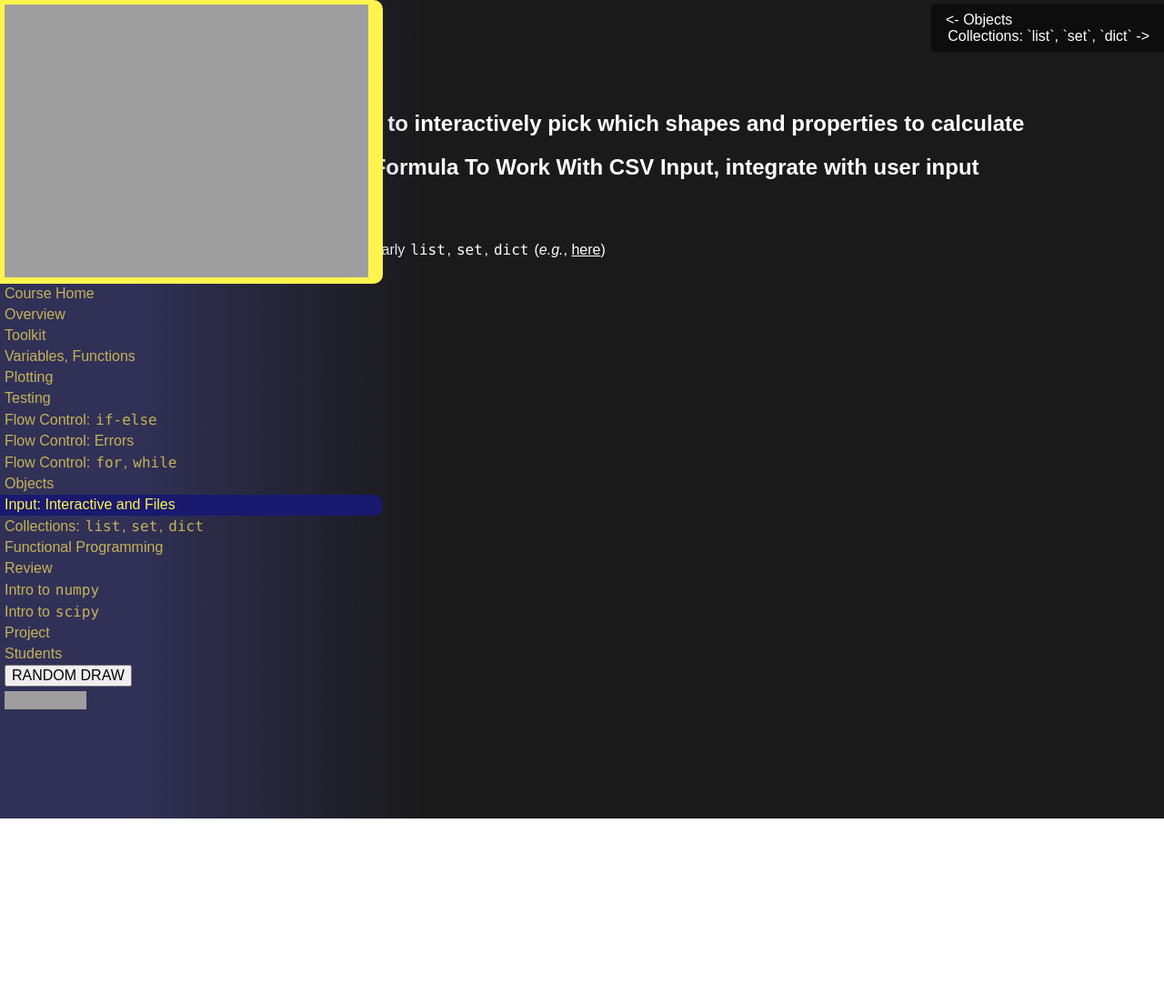
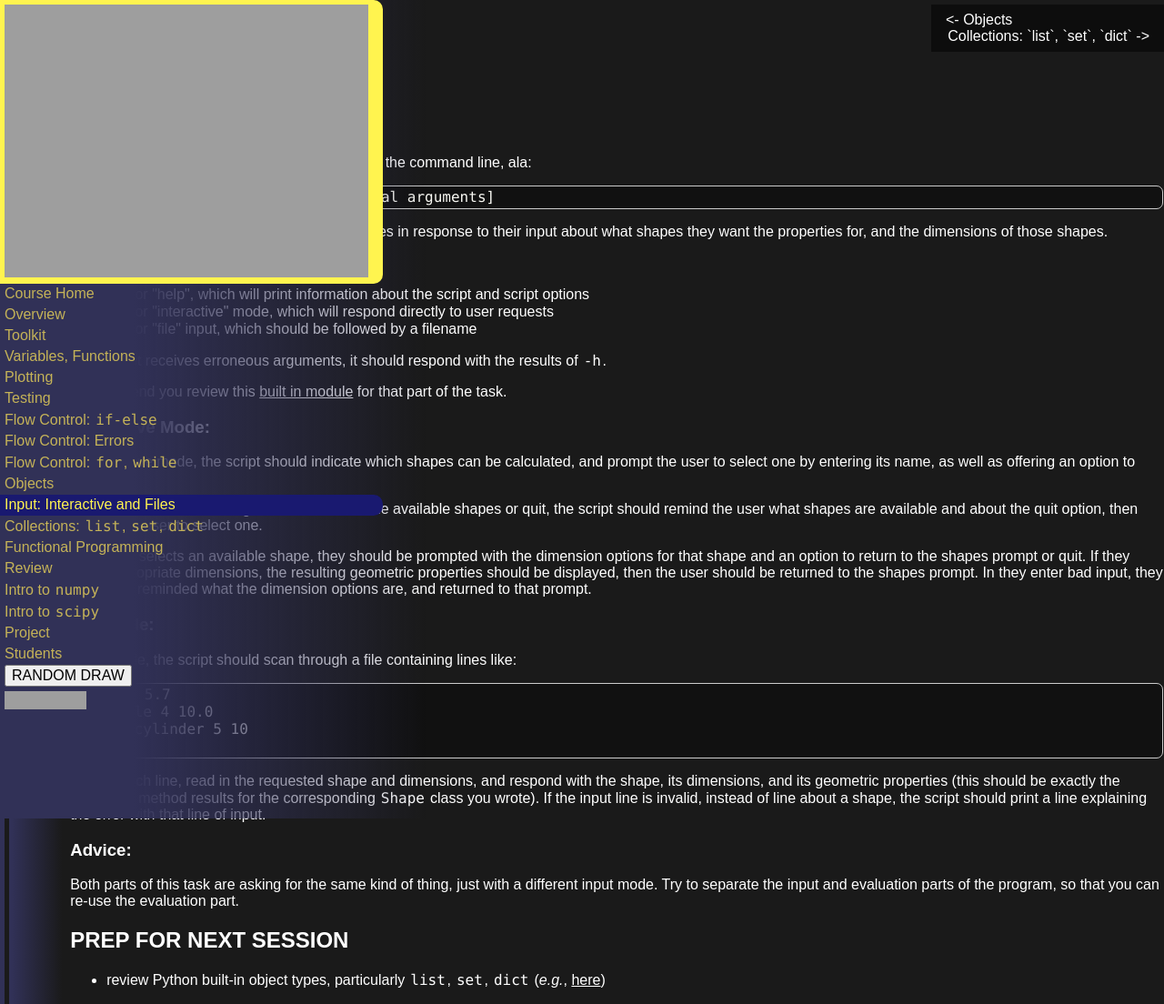
Before and after one commit to AIMS-Ghana/python-course, a Jekyll site: the page built from _days/09_input.md, in a window 1280 px wide. Shown: the whole page at 91% size. Built offline with Jekyll 4.4.1, drawn with Linux system fonts in a browser that asks for light colours; before the commit the page ends 900 px from its top, so only the background shows below that; grey boxes are pictures that could not be loaded.

Commit message:
details of input assignment.

```diff
--- a/_days/09_input.md
+++ b/_days/09_input.md
@@ -7,6 +7,67 @@ prep: lists
 
 ## File Input
 
-## Task: Develop a way for users to interactively pick which shapes and properties to calculate
+## Task: Input!
 
-## Task: Adjust Your Geometric Formula To Work With CSV Input, integrate with user input
+Write a Python script that is intended to run from the command line, ala:
+
+~~~
+$ python3 yourscript.py [...optional arguments]
+~~~
+
+This script will provide a user geometric properties in response to their input
+about what shapes they want the properties for, and the dimensions of those
+shapes.
+
+Your script should receive three arguments:
+
+ - `-h` for \"help\", which will print information about the script and script
+ options
+ - `-i` for \"interactive\" mode, which will respond directly to user requests
+ - `-f` for \"file\" input, which should be followed by a filename
+
+If the script receives erroneous arguments, it should respond with the results
+of `-h`.
+
+I recommend you review this [built in module](https://docs.python.org/3/library/argparse.html#module-argparse) for
+that part of the task.
+
+### Interactive Mode:
+
+In interactive mode, the script should indicate which shapes can be calculated,
+and prompt the user to select one by entering its name, as well as offering an
+option to quit.
+
+If the user enters something other than one of the available shapes or quit, the
+script should remind the user what shapes are available and about the quit option,
+then prompt the user to select one.
+
+If the user selects an available shape, they should be prompted with the dimension
+options for that shape and an option to return to the shapes prompt or quit.
+If they enter appropriate dimensions, the resulting geometric properties should be
+displayed, then the user should be returned to the shapes prompt.  In they enter
+bad input, they should be reminded what the dimension options are, and
+returned to that prompt.
+
+### File Mode:
+
+In file mode, the script should scan through a file containing lines like:
+
+~~~
+square 5.7
+triangle 4 10.0
+right-cylinder 5 10
+...
+~~~
+
+and for each line, read in the requested shape and dimensions, and respond with
+the shape, its dimensions, and its geometric properties (this should be exactly
+the `__str__` method results for the corresponding `Shape` class you wrote).
+If the input line is invalid, instead of line about a shape, the script should
+print a line explaining the error with that line of input.
+
+### Advice:
+
+Both parts of this task are asking for the same kind of thing, just with a
+different input mode.  Try to separate the input and evaluation parts of the
+program, so that you can re-use the evaluation part.
```
